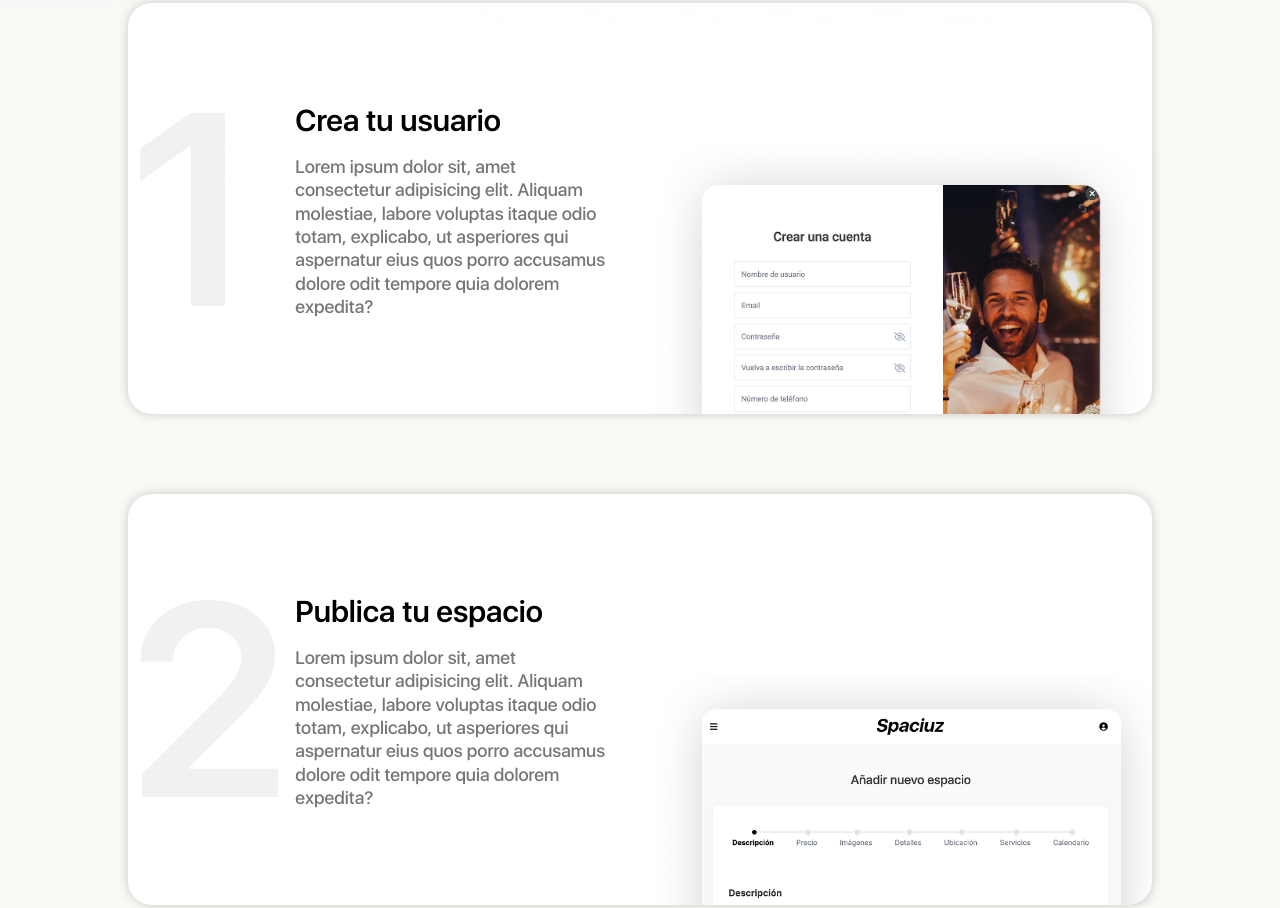
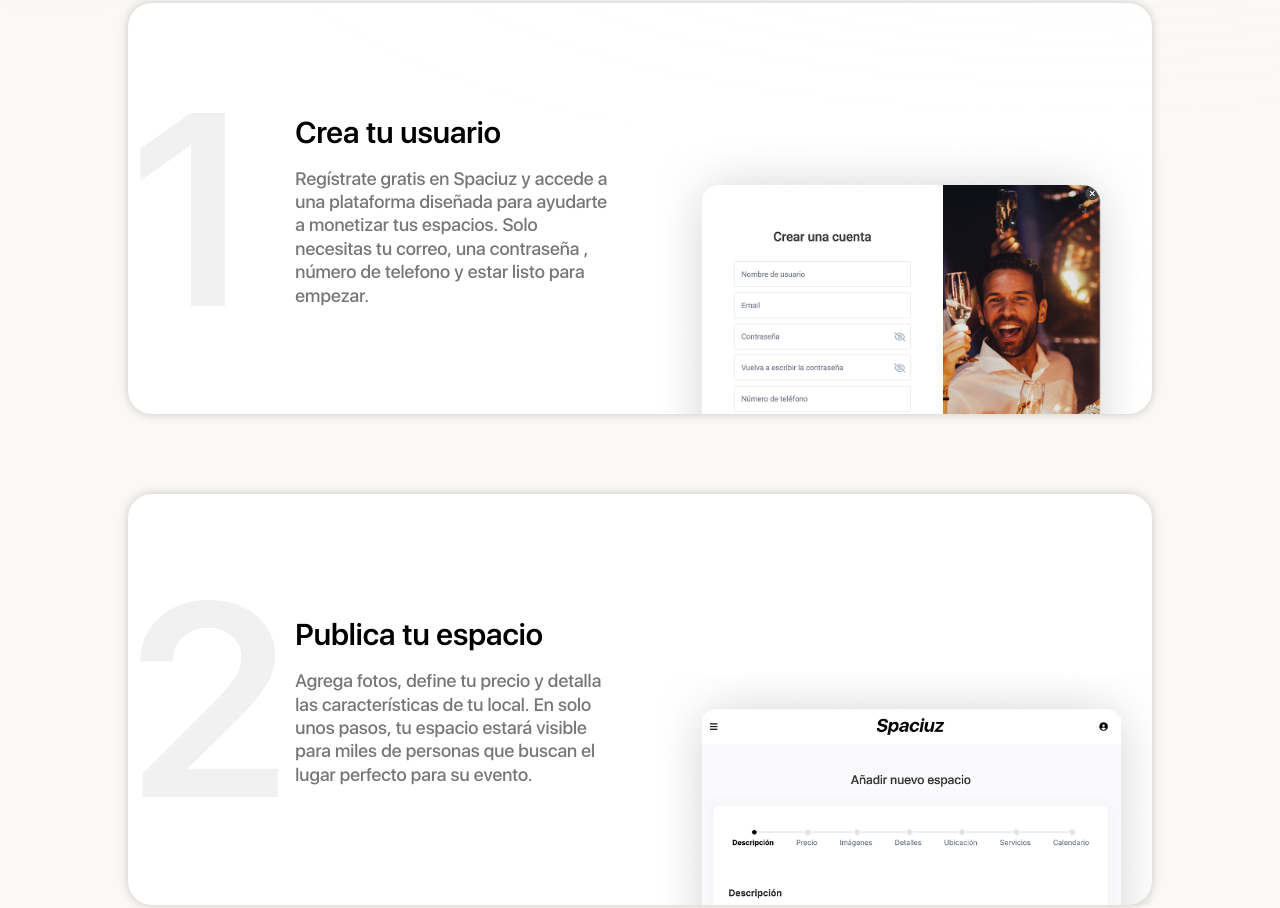
Before and after one commit to Dalton-Yndalecio/web-spaciuz, an Astro site: page / in a window 1280 px wide. Shown: the part 3044-3952 px from the top of the page. Built offline with nearby package versions, Linux system fonts and the light colour scheme; Astro itself is replaced by a stand-in of ours; a web font is replaced by a local one.

Commit message:
update text step

```diff
--- a/src/pages/index.astro
+++ b/src/pages/index.astro
@@ -9,24 +9,21 @@ const listPasos = [
   {
     number: 1,
     title: 'Crea tu usuario',
-    description:
-      'Lorem ipsum dolor sit, amet consectetur adipisicing elit. Aliquam molestiae, labore voluptas itaque odio totam, explicabo, ut asperiores qui aspernatur eius quos porro accusamus dolore odit tempore quia dolorem expedita?',
+    description: 'Regístrate gratis en Spaciuz y accede a una plataforma diseñada para ayudarte a monetizar tus espacios. Solo necesitas tu correo, una contraseña , número de telefono y estar listo para empezar.',
     urlImg: '/images/photos/paso-1-crea-tu-usuario.png',
     altImg: 'Paso 1, crea tu usuario',
   },
   {
     number: 2,
     title: 'Publica tu espacio',
-    description:
-      'Lorem ipsum dolor sit, amet consectetur adipisicing elit. Aliquam molestiae, labore voluptas itaque odio totam, explicabo, ut asperiores qui aspernatur eius quos porro accusamus dolore odit tempore quia dolorem expedita?',
+    description: 'Agrega fotos, define tu precio y detalla las características de tu local. En solo unos pasos, tu espacio estará visible para miles de personas que buscan el lugar perfecto para su evento.',
     urlImg: '/images/photos/paso-2-publica-tu-espacio.png',
     altImg: 'Paso 2, Publica tu espacio',
   },
   {
     number: 3,
     title: 'Comienza a generar ingresos',
-    description:
-      'Lorem ipsum dolor sit, amet consectetur adipisicing elit. Aliquam molestiae, labore voluptas itaque odio totam, explicabo, ut asperiores qui aspernatur eius quos porro accusamus dolore odit tempore quia dolorem expedita?',
+    description: 'Una vez publicado, tu espacio podrá ser reservado de forma segura. Recibe pagos directamente y gestiona tus reservas desde tu cuenta. Tú decides cuándo y a qué precio alquilas.',
     urlImg: '/images/photos/paso-3-comienza-a-generar-ingresos.png',
     altImg: 'Paso 3, comienza a generar ingresos',
   },
```
